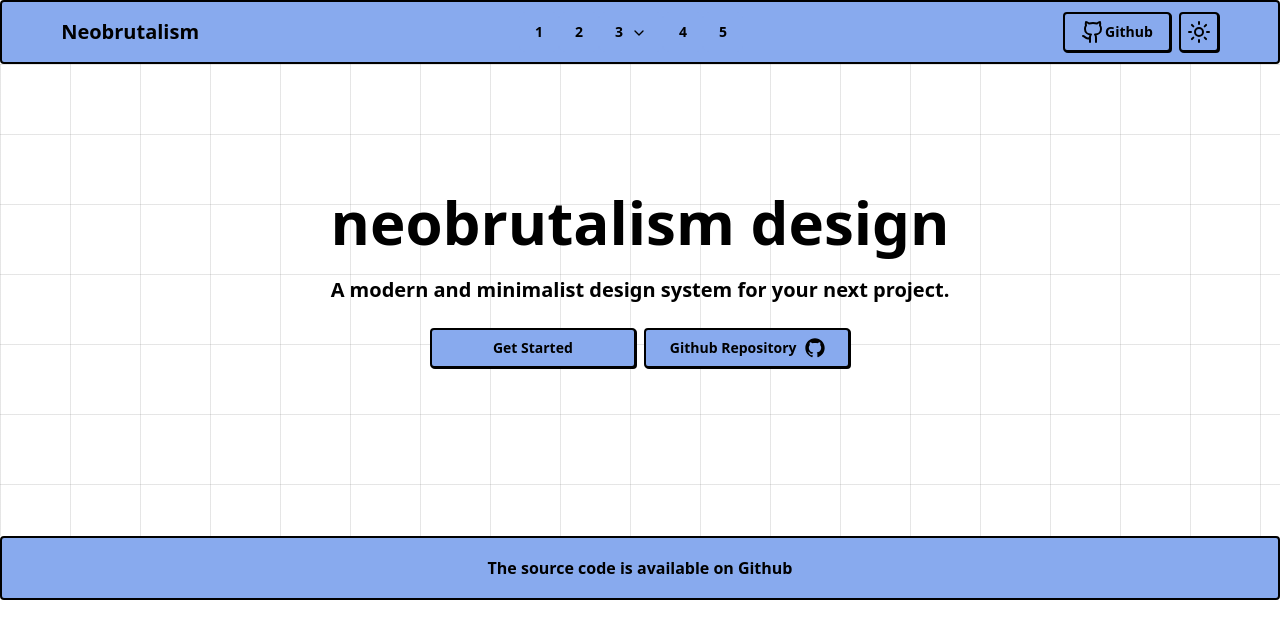
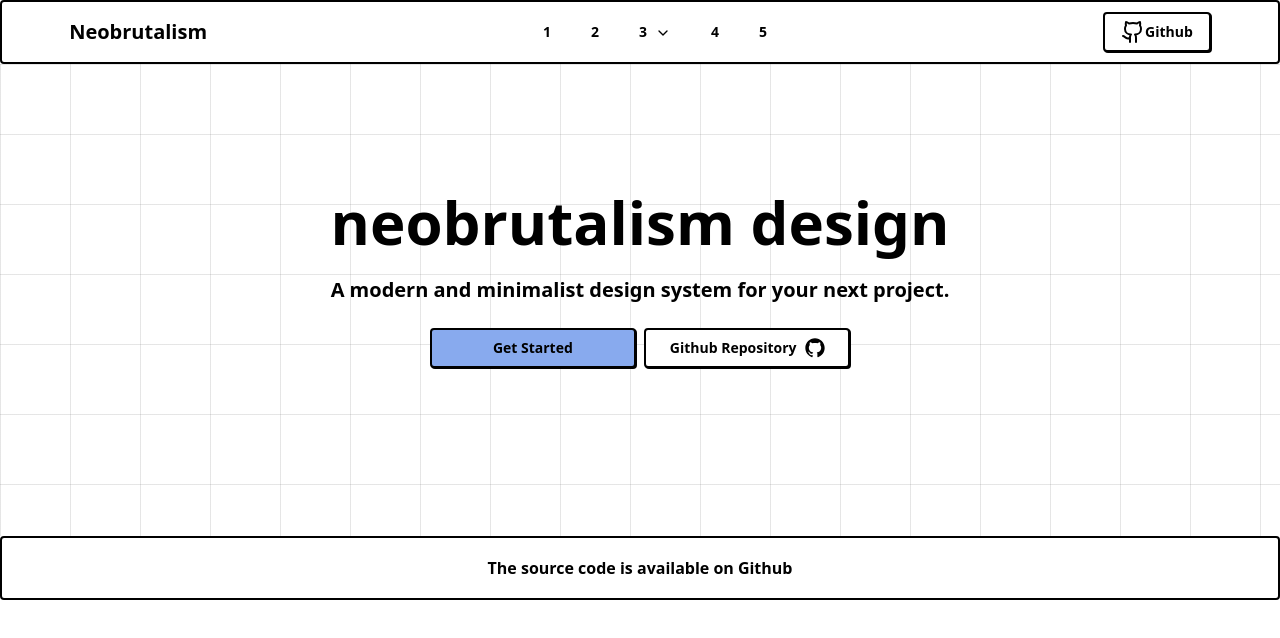
Before and after one commit to Riyadh-Muradi/neobrutalism, a Next.js app: page / in a window 1280 px wide. Shown: the top 638 px of the page. Built offline with nearby package versions, Linux system fonts and the light colour scheme.

Commit message:
Removed darkmode and everything

```diff
--- a/src/app/layout.tsx
+++ b/src/app/layout.tsx
@@ -1,7 +1,6 @@
 import type { Metadata } from "next";
 import { Inter } from "next/font/google";
 import "../styles/globals.css";
-import { ThemeProvider } from "@/components/ThemeProvider";
 import Footer from "@/pages/layout/Footer";
 import Navbar from "@/pages/layout/Navbar";
 
@@ -21,16 +20,9 @@ export default function RootLayout({ children }: RootLayoutProps) {
     <>
       <html lang="en" suppressHydrationWarning>
         <body>
-          <ThemeProvider
-            attribute="class"
-            defaultTheme="system"
-            enableSystem
-            disableTransitionOnChange
-          >
-            <Navbar />
-            {children}
-            <Footer />
-          </ThemeProvider>
+          <Navbar />
+          {children}
+          <Footer />
         </body>
       </html>
     </>
--- a/src/components/ThemeProvider.tsx
+++ /dev/null
@@ -1,9 +0,0 @@
-"use client";
-
-import * as React from "react";
-import { ThemeProvider as NextThemesProvider } from "next-themes";
-import { type ThemeProviderProps } from "next-themes/dist/types";
-
-export function ThemeProvider({ children, ...props }: ThemeProviderProps) {
-  return <NextThemesProvider {...props}>{children}</NextThemesProvider>;
-}
--- a/src/components/ThemeToggle.tsx
+++ /dev/null
@@ -1,24 +0,0 @@
-"use client";
-
-import * as React from "react";
-import { useTheme } from "next-themes";
-
-import { Button } from "@/components/ui/button";
-import { MoonIcon, SunIcon } from "lucide-react";
-
-export function ThemeToggle() {
-  const { theme, setTheme } = useTheme();
-
-  return (
-    <Button
-      variant="default"
-      size="icon"
-      aria-label="Toggle Theme"
-      onClick={() => setTheme(theme === "light" ? "dark" : "light")}
-    >
-      <SunIcon className="h-6 w-6 rotate-0 scale-100 transition-all dark:-rotate-90 dark:scale-0" />
-      <MoonIcon className="absolute h-6 w-6 rotate-90 scale-0 transition-all dark:rotate-0 dark:scale-100" />
-      <span className="sr-only"></span>
-    </Button>
-  );
-}
--- a/src/components/ui/button.tsx
+++ b/src/components/ui/button.tsx
@@ -11,10 +11,10 @@ const buttonVariants = cva(
     variants: {
       variant: {
         default:
-          "bg-main border-2 dark:border-white dark:text-white border-black dark:shadow-white shadow-base hover:translate-x-boxShadowX hover:translate-y-boxShadowY hover:shadow-none",
-        noShadow: "bg-main border-2 dark:border-white border-black",
+          "bg-main border-2 border-black shadow-base hover:translate-x-boxShadowX hover:translate-y-boxShadowY hover:shadow-none",
+        noShadow: "bg-main border-2 border-black",
         link: "underline-offset-4 hover:underline",
-        neutral: "bg-white border-2 border-black dark:border-white",
+        neutral: "bg-white border-2 border-black",
       },
       size: {
         default: "h-10 px-4 py-2",
--- a/src/components/ui/navigation-menu.tsx
+++ b/src/components/ui/navigation-menu.tsx
@@ -13,7 +13,7 @@ const NavigationMenu = React.forwardRef<
   <NavigationMenuPrimitive.Root
     ref={ref}
     className={cn(
-      "fixed z-50 flex h-16 items-center justify-center rounded-base border-2 border-black bg-main font-bold dark:border-white",
+      "fixed z-50 flex h-16 items-center justify-center rounded-base border-2 border-black bg-white font-bold",
       className,
     )}
     {...props}
@@ -42,7 +42,7 @@ NavigationMenuList.displayName = NavigationMenuPrimitive.List.displayName;
 const NavigationMenuItem = NavigationMenuPrimitive.Item;
 
 const navigationMenuTriggerStyle = cva(
-  "group inline-flex h-10 w-max items-center justify-center rounded-md bg-main px-4 py-2 text-sm font-bold transition-colors focus:outline-none disabled:pointer-events-none disabled:opacity-50",
+  "group inline-flex h-10 w-max items-center justify-center rounded-md bg-white hover:bg-main px-4 py-2 text-sm font-bold transition-colors focus:outline-none disabled:pointer-events-none disabled:opacity-50",
 );
 
 const NavigationMenuTrigger = React.forwardRef<
@@ -57,7 +57,7 @@ const NavigationMenuTrigger = React.forwardRef<
     {children}
     {""}
     <ChevronDown
-      className="relative top-[1px] md:ml-2 h-4 w-4 font-heading transition duration-200 group-data-[state=open]:rotate-180"
+      className="relative top-[1px] h-4 w-4 font-heading transition duration-200 group-data-[state=open]:rotate-180 md:ml-2"
       aria-hidden="true"
     />
   </NavigationMenuPrimitive.Trigger>
@@ -71,7 +71,7 @@ const NavigationMenuContent = React.forwardRef<
   <NavigationMenuPrimitive.Content
     ref={ref}
     className={cn(
-      "left-0 top-0 w-full bg-main font-bold data-[motion^=from-]:animate-in data-[motion^=to-]:animate-out data-[motion^=from-]:fade-in data-[motion^=to-]:fade-out data-[motion=from-end]:slide-in-from-right-52 data-[motion=from-start]:slide-in-from-left-52 data-[motion=to-end]:slide-out-to-right-52 data-[motion=to-start]:slide-out-to-left-52 md:absolute md:w-auto",
+      "left-0 top-0 w-full bg-white font-bold data-[motion^=from-]:animate-in data-[motion^=to-]:animate-out data-[motion^=from-]:fade-in data-[motion^=to-]:fade-out data-[motion=from-end]:slide-in-from-right-52 data-[motion=from-start]:slide-in-from-left-52 data-[motion=to-end]:slide-out-to-right-52 data-[motion=to-start]:slide-out-to-left-52 md:absolute md:w-auto",
       className,
     )}
     {...props}
@@ -88,7 +88,7 @@ const NavigationMenuViewport = React.forwardRef<
   <div className={cn("absolute top-full flex justify-center")}>
     <NavigationMenuPrimitive.Viewport
       className={cn(
-        "origin-top-center relative mt-1.5 h-[var(--radix-navigation-menu-viewport-height)] w-full overflow-hidden rounded-base border-2 border-black bg-main font-bold text-black data-[state=open]:animate-in data-[state=closed]:animate-out data-[state=closed]:zoom-out-95 data-[state=open]:zoom-in-90 dark:border-white dark:text-white md:w-[var(--radix-navigation-menu-viewport-width)]",
+        "origin-top-center relative mt-1.5 h-[var(--radix-navigation-menu-viewport-height)] w-full overflow-hidden rounded-base border-2 border-black bg-main font-bold text-black data-[state=open]:animate-in data-[state=closed]:animate-out data-[state=closed]:zoom-out-95 data-[state=open]:zoom-in-90 md:w-[var(--radix-navigation-menu-viewport-width)]",
         className,
       )}
       ref={ref}
--- a/src/data/data.ts
+++ b/src/data/data.ts
@@ -1,9 +1,10 @@
 // Routes
 export const routeList = [
-  { href: "#features", label: "Features" },
-  { href: "#testimonials", label: "Testimonials" },
-  { href: "#pricing", label: "Pricing" },
-  { href: "#faq", label: "FAQ" },
+  { href: "#1", label: "1" },
+  { href: "#2", label: "2" },
+  { href: "#3", label: "3" },
+  { href: "#4", label: "4" },
+  { href: "#5", label: "5" },
 ];
 
 // Dropdown Data
--- a/src/pages/layout/Footer.tsx
+++ b/src/pages/layout/Footer.tsx
@@ -2,7 +2,7 @@ import React from "react";
 
 const Footer = () => {
   return (
-    <footer className="m500:text-sm relative z-40 mx-auto flex h-16 items-center justify-center rounded-base border-2 border-black bg-main text-center font-base dark:border-white">
+    <footer className="m500:text-sm relative z-40 mx-auto flex h-16 items-center justify-center rounded-base border-2 bg-white text-center font-base border-black">
       The source code is available on
       <a
         target="_blank"
--- a/src/pages/layout/MobileNavbar.tsx
+++ b/src/pages/layout/MobileNavbar.tsx
@@ -8,7 +8,6 @@ import {
 } from "@/components/ui/sheet";
 import { Github, Menu } from "lucide-react";
 import { buttonVariants } from "@/components/ui/button";
-import { ThemeToggle } from "@/components/ThemeToggle";
 import { routeList } from "@/data/data";
 
 interface MobileNavbarProps {
@@ -28,31 +27,34 @@ const MobileNavbar: React.FC<MobileNavbarProps> = ({ isOpen, setIsOpen }) => (
       </SheetTrigger>
       <SheetContent side="right">
         <SheetHeader>
-          <SheetTitle className="text-xl font-bold">Shadcn/React</SheetTitle>
+          <SheetTitle className="flex h-12 items-center justify-center border-2 border-black bg-white text-xl font-bold text-black hover:bg-main">
+            neobrutalism
+          </SheetTitle>
         </SheetHeader>
-        <nav className="mt-4 flex flex-col items-center justify-center gap-2">
+        <nav className="flex flex-col items-center justify-center gap-2">
           {routeList.map(({ href, label }) => (
             <a
               rel="noreferrer noopener"
               key={label}
               href={href}
               onClick={() => setIsOpen(false)}
-              className={buttonVariants({ variant: "default" })}
+              className={`bg-white hover:bg-main ${buttonVariants({ variant: "default" })}`}
             >
               {label}
             </a>
           ))}
+        </nav>
+        <div className="flex items-center justify-center space-x-4">
           <a
             rel="noreferrer noopener"
             href="https://github.com/Riyadh-Muradi/neobrutalism"
             target="_blank"
-            className={`w-[110px] border ${buttonVariants({ variant: "default" })}`}
+            className={`bg-white hover:bg-main ${buttonVariants({ variant: "default" })}`}
           >
             <Github className="mr-2 h-6 w-6" />
             Github
           </a>
-        </nav>
-        <ThemeToggle />
+        </div>
       </SheetContent>
     </Sheet>
   </span>
--- a/src/pages/layout/Navbar.tsx
+++ b/src/pages/layout/Navbar.tsx
@@ -11,9 +11,8 @@ import {
   NavigationMenuTrigger,
   navigationMenuTriggerStyle,
 } from "@/components/ui/navigation-menu";
-import { Github, LogOut, Pen } from "lucide-react";
+import { Github, Pen } from "lucide-react";
 import { buttonVariants } from "@/components/ui/button";
-import { ThemeToggle } from "@/components/ThemeToggle";
 import { cn } from "@/lib/utils";
 import MobileNavbar from "./MobileNavbar";
 import { components } from "@/data/data";
@@ -41,7 +40,7 @@ const Navbar: React.FC = () => {
         </div>
 
         {/* Navigation links in the center */}
-        <div className="hidden items-center md:flex">
+        <div className="hidden items-center gap-2 md:flex">
           <NavigationMenuItem>
             <ReusableLink href="https://ui.shadcn.com/docs" label="1" />
           </NavigationMenuItem>
@@ -81,12 +80,11 @@ const Navbar: React.FC = () => {
               rel="noreferrer noopener"
               href="https://github.com/Riyadh-Muradi/neobrutalism"
               target="_blank"
-              className={`border ${buttonVariants({ variant: "default" })}`}
+              className={`bg-white hover:bg-main ${buttonVariants({ variant: "default" })}`}
             >
               <Github className="h-6 w-6" />
               Github
             </a>
-            <ThemeToggle />
           </div>
 
           {/* Mobile menu */}
@@ -107,7 +105,7 @@ const ListItem = React.forwardRef<
       <a
         ref={ref}
         className={cn(
-          "hover:bg-accent block select-none space-y-1 rounded-base border-2 border-transparent p-3 leading-none no-underline outline-none transition-colors hover:border-black hover:dark:border-white",
+          "hover:bg-accent block select-none space-y-1 rounded-base border-2 border-transparent p-3 leading-none no-underline outline-none transition-colors hover:border-black hover:bg-main",
           className,
         )}
         {...props}
--- a/src/pages/sections/Hero.tsx
+++ b/src/pages/sections/Hero.tsx
@@ -6,24 +6,24 @@ export const Hero = () => {
     <section className="inset-0 flex w-full flex-col place-items-center items-center justify-center gap-10 bg-white bg-[linear-gradient(to_right,#80808033_1px,transparent_1px),linear-gradient(to_bottom,#80808033_1px,transparent_1px)] bg-[size:70px_70px] py-20 font-base md:py-32">
       <div className="space-y-6 text-center lg:text-start">
         <main className="text-center text-5xl font-bold md:text-6xl">
-          <h1 className="inline dark:text-black">neobrutalism design</h1>
+          <h1 className="inline">neobrutalism design</h1>
         </main>
-        <p className="flex justify-center text-center text-xl dark:text-black">
+        <p className="flex justify-center text-center text-xl">
           A modern and minimalist design system for your next project.
         </p>
 
         <div className="flex items-center justify-center space-x-2">
-          <Button className="w-full dark:border-black md:w-1/3">
-            Get Started
-          </Button>
+          <Button className="w-full md:w-1/3">Get Started</Button>
 
           <a
             rel="noreferrer noopener"
             href="https://github.com/leoMirandaa/shadcn-landing-page.git"
             target="_blank"
-            className={`w-full dark:border-black md:w-1/3 ${buttonVariants({
-              variant: "default",
-            })}`}
+            className={`w-full bg-white hover:bg-main md:w-1/3 ${buttonVariants(
+              {
+                variant: "default",
+              },
+            )}`}
           >
             Github Repository
             <GitHubLogoIcon className="ml-2 h-5 w-5" />
```
Also changed, not shown: src/components/ui/sheet.tsx (+38 -38 lines).
